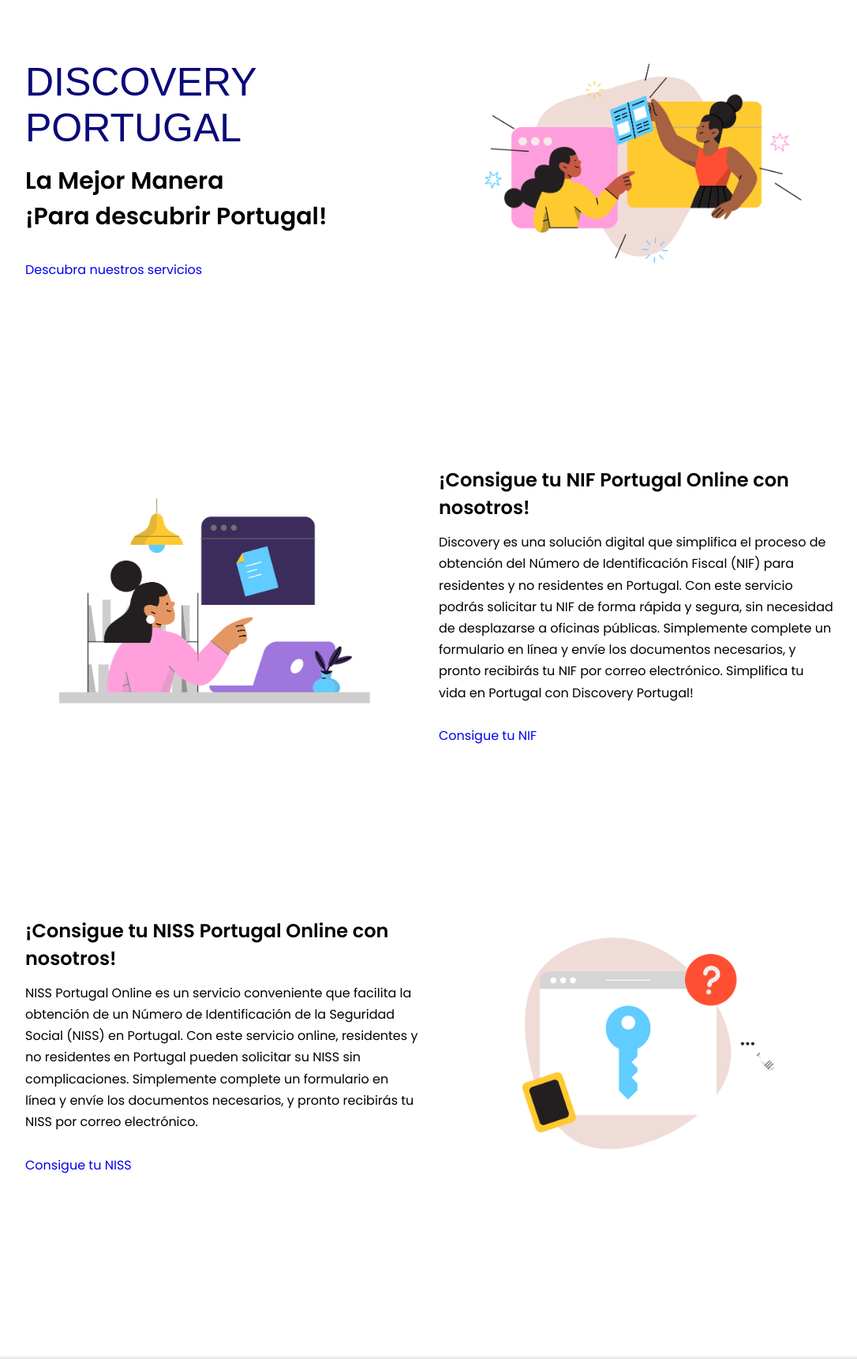
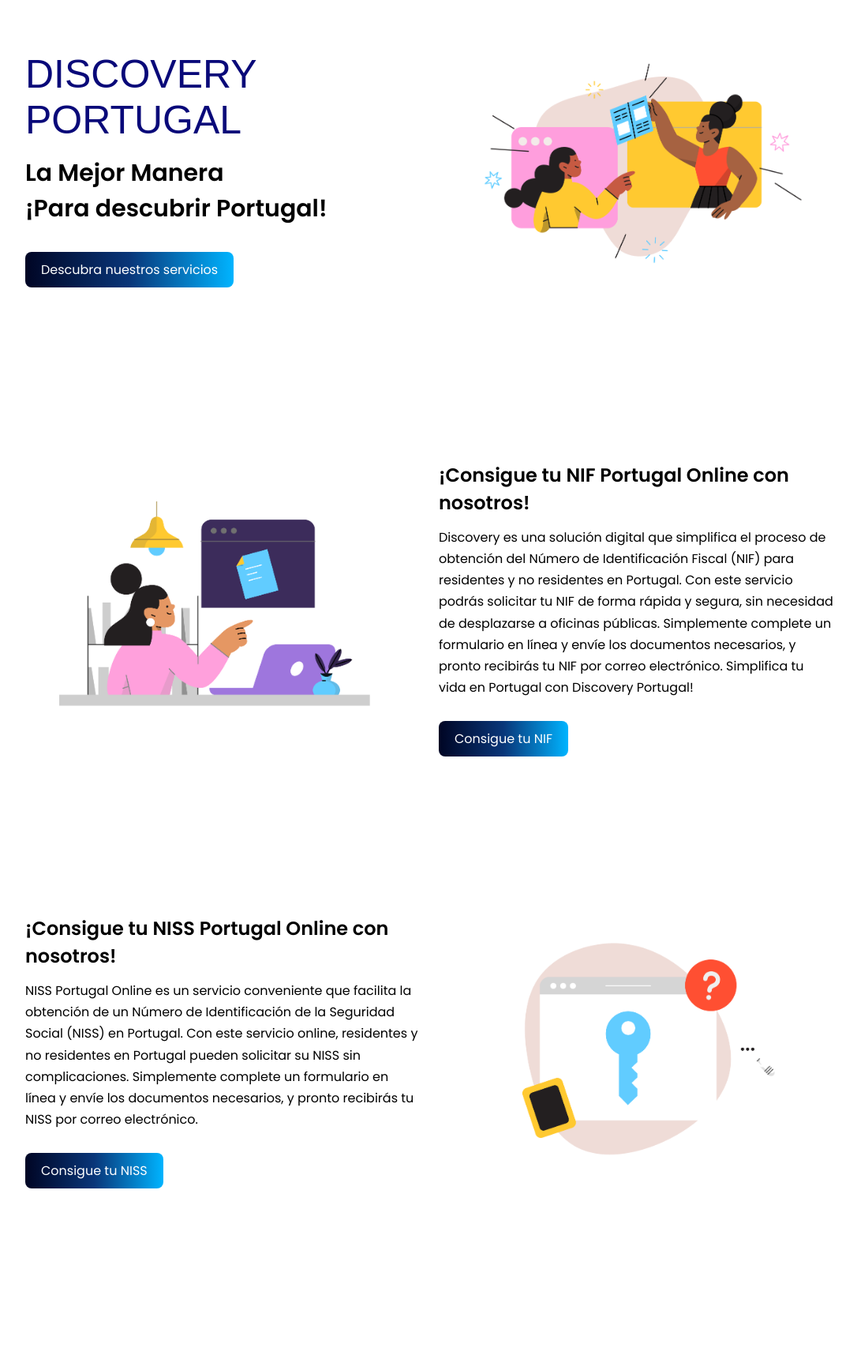
Before and after one commit to MRA-Web/dscovery-portugal, a PHP site: page /es.html in a window 1280 px wide. Shown: the part 201-1922 px from the top of the page at 79% size, without its empty margins (96-1182 px from the left). Run offline with PHP 8.4, Linux system fonts and the light colour scheme.

Commit message:
Button corrigido e aplicado em todas as páginas 😘

```diff
--- a/site/es.html
+++ b/site/es.html
@@ -104,7 +104,7 @@
         ¡Para descubrir Portugal!
         </h2>
 
-        <a href="#" class="btn">
+        <a href="#nif" class="button">
         Descubra nuestros servicios
         </a>
 
@@ -133,7 +133,7 @@
             Simplemente complete un formulario en línea y envíe los documentos necesarios,
             y pronto recibirás tu NIF por correo electrónico.
             Simplifica tu vida en Portugal con Discovery Portugal!</p>
-            <a href="#" class="btn">
+            <a href="#" class="button">
               Consigue tu NIF
               </a>
         </div>
@@ -151,7 +151,7 @@
             Con este servicio online, residentes y no residentes en Portugal pueden solicitar su NISS sin complicaciones.
             Simplemente complete un formulario en línea y envíe los documentos necesarios,
             y pronto recibirás tu NISS por correo electrónico.</p>
-            <a href="#" class="btn">
+            <a href="#" class="button">
               Consigue tu NISS
               </a>
         </div>
--- a/site/it.html
+++ b/site/it.html
@@ -104,7 +104,7 @@
         Per scoprire il Portogallo!
         </h2>
 
-        <a href="#" class="btn">
+        <a href="#nif" class="button">
           Scopri i nostri servizi
         </a>
 
@@ -133,7 +133,7 @@
             Basta compilare un modulo online e inviare i documenti necessari,
             e presto riceverai il tuo NIF via email.
             Semplifica la tua vita in Portogallo con Discovery Portugal!</p>
-            <a href="#" class="btn">
+            <a href="#" class="button">
               Ottieni il tuo NIF
               </a>
         </div>
@@ -151,7 +151,7 @@
             Con questo servizio online, i residenti e i non residenti in Portogallo possono richiedere il proprio NISS senza complicazioni.
             Basta compilare un modulo online e inviare i documenti necessari,
             e riceverai presto il tuo NISS via email.</p>
-            <a href="#" class="btn">
+            <a href="#" class="button">
               Ottieni il tuo NISS
               </a>
         </div>
--- a/site/pt.html
+++ b/site/pt.html
@@ -104,7 +104,7 @@
         Para Descobrir Portugal!
         </h2>
 
-        <a href="#" class="btn">
+        <a href="#nif" class="button">
           Conheça nossos serviços
         </a>
 
@@ -133,7 +133,7 @@
             Basta preencher um formulário online e enviar os documentos necessários,
             e em breve você receberá seu NIF por email.
             Simplifique sua vida em Portugal com Discovery Portugal!</p>
-            <a href="#" class="btn">
+            <a href="#" class="button">
               Obtenha seu NIF
               </a>
         </div>
@@ -151,7 +151,7 @@
             Com este serviço online, residentes e não residentes em Portugal podem solicitar o seu NISS sem complicações.
             Basta preencher um formulário online e enviar os documentos necessários,
             e em breve você receberá seu NISS por email.</p>
-            <a href="#" class="btn">
+            <a href="#" class="button">
               Obtenha seu NISS
             </a>
         </div>
--- a/site/style.css
+++ b/site/style.css
@@ -419,7 +419,7 @@ margin: 0.5rem 0 1.5rem;
       margin-bottom: 30%;
 }
 
-/* bomba da responsa do body */
+/* responsividade do body em andamento */
 
 @media screen and (min-width: 768px) {
     .home {
@@ -462,9 +462,6 @@ margin: 0.5rem 0 1.5rem;
         margin: 0 auto;
     }
 }
-
-
-
     /* FOOTER CONTENT */
     footer{
         margin-top: 120px;
```
